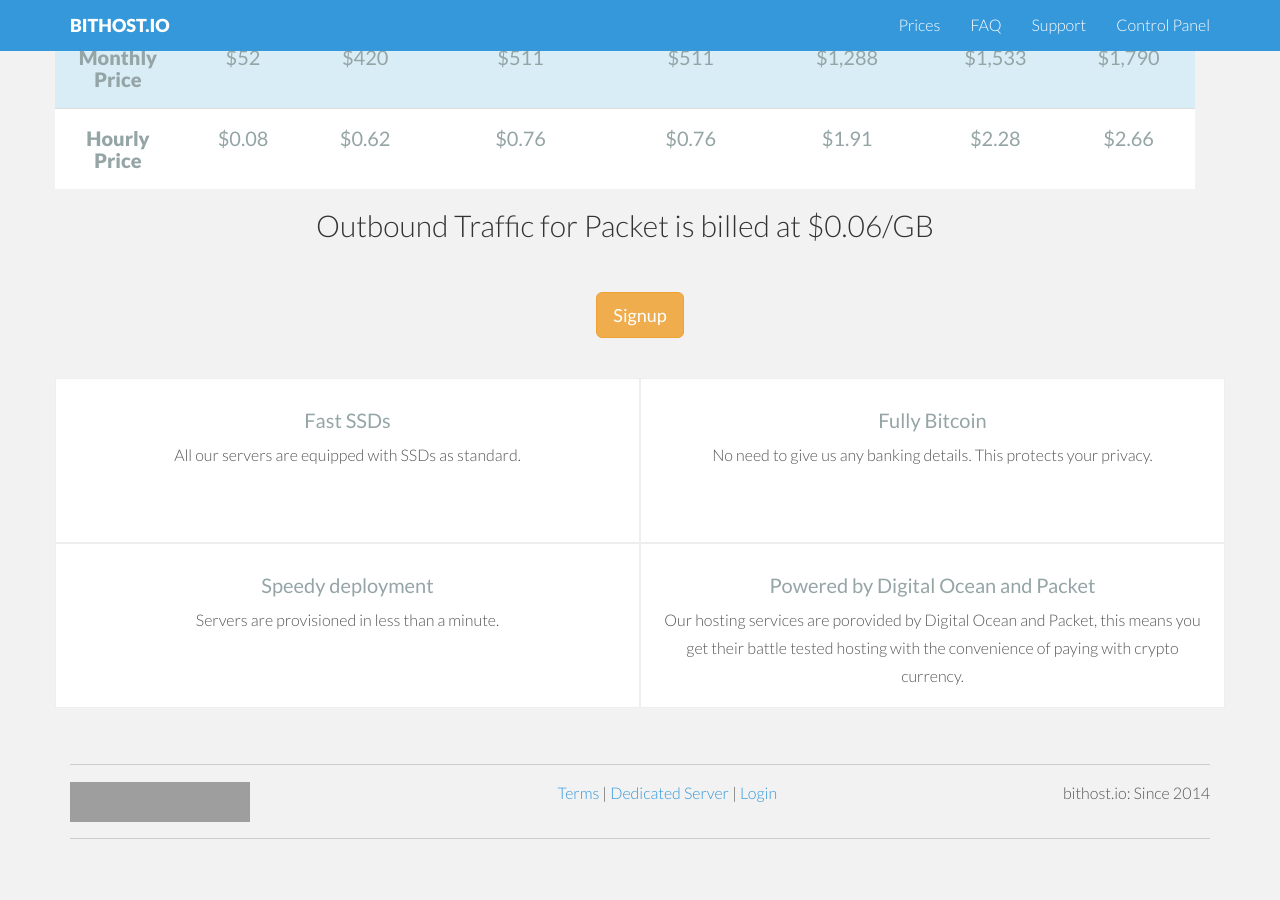
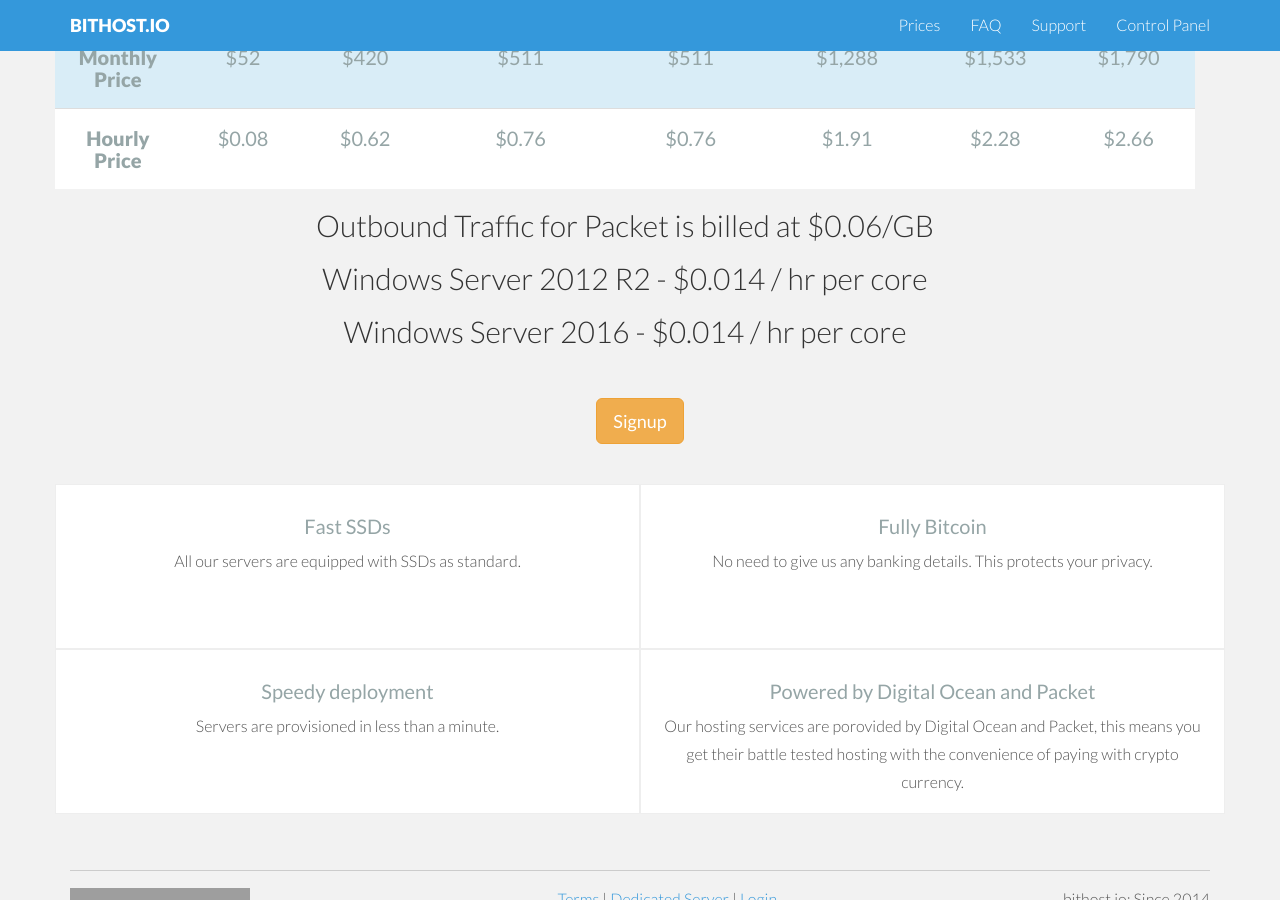
Before and after one commit to bithostio/www.bithost.io, a Jekyll site: the page built from index.html, in a window 1280 px wide and 900 px high, scrolled down 1603 px. Built offline with Jekyll 4.4.1, drawn with Linux system fonts in a browser that asks for light colours; nearby versions of some CDN libraries; Markdown is read by kramdown in place of the engine named in the settings; before the commit the page ends 2459 px from its top, so only the background shows below that; grey boxes are pictures that could not be loaded.

Commit message:
Update index.html

```diff
--- a/index.html
+++ b/index.html
@@ -186,6 +186,9 @@ description: Pay for remote servers using the power of Bitcoin
 
     </table>
     <h2>Outbound Traffic for Packet is billed at $0.06/GB</h2>
+    <h2>Windows Server 2012 R2 - $0.014 / hr per core </h2>
+    <h2>Windows Server 2016 - $0.014 / hr per core</h2>
+
   </div>
 
   <div class="row mt centered">
```
